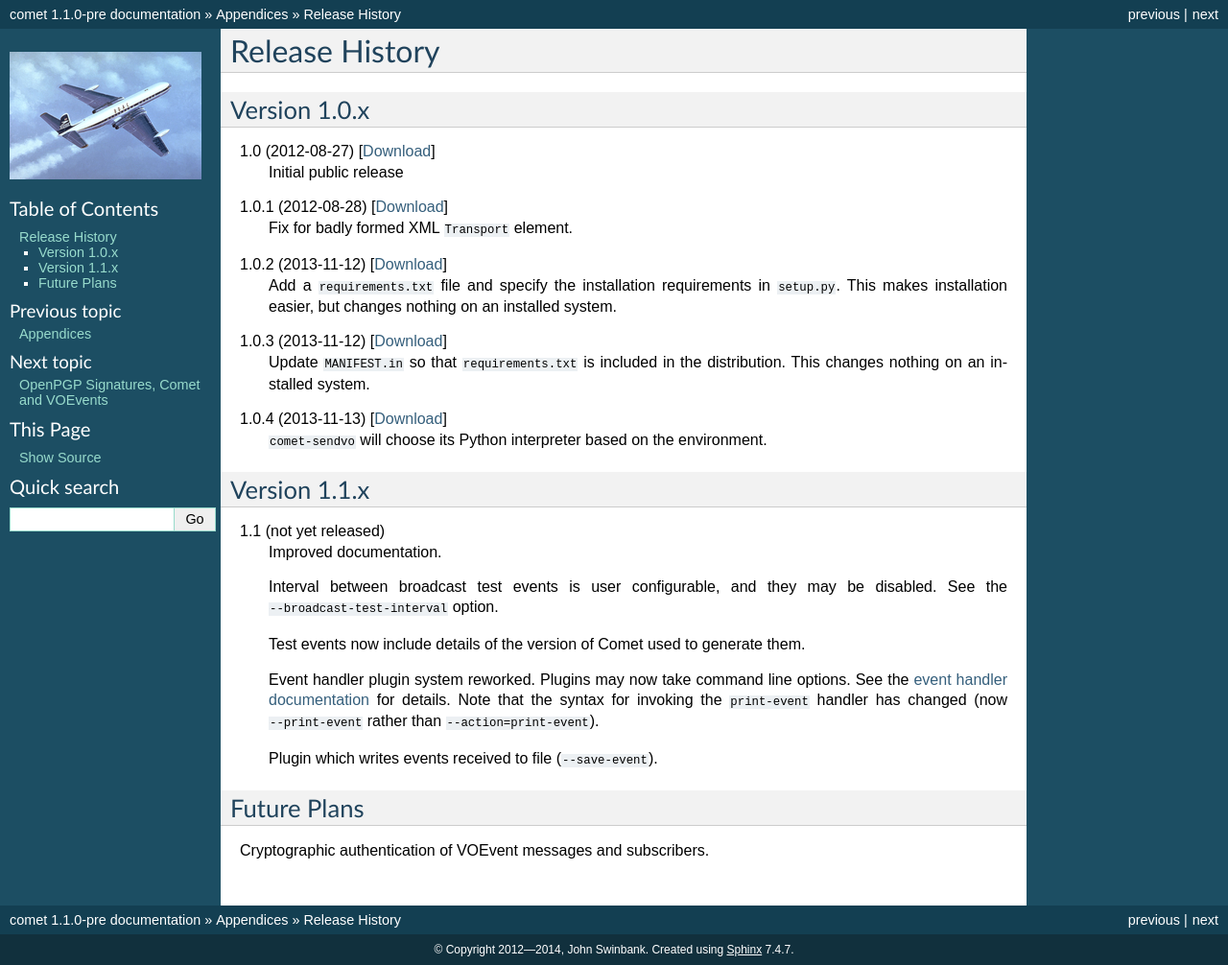
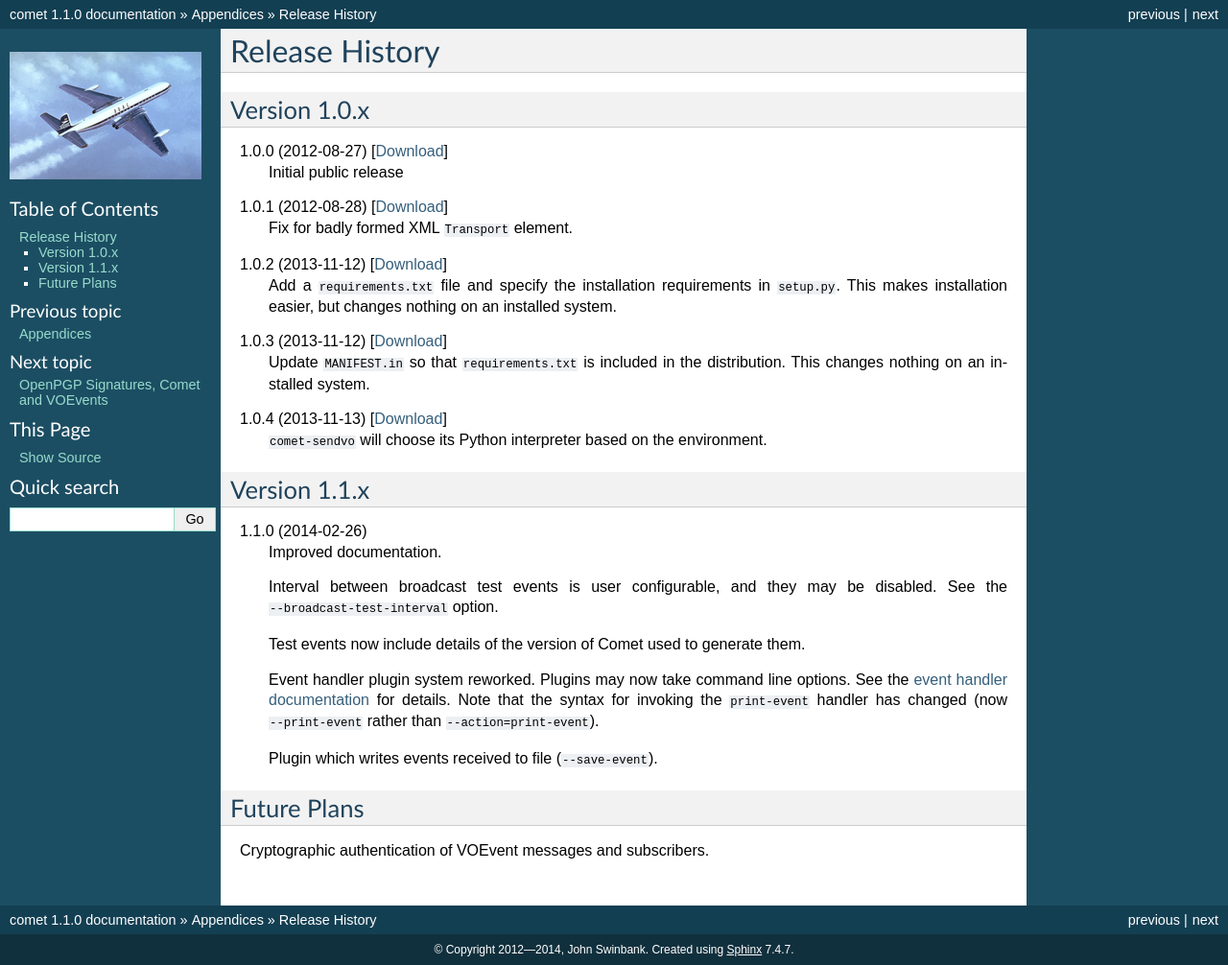
Before and after one commit to jdswinbank/Comet, a Sphinx documentation site: the page built from docs/appendix/history.rst, in a window 1280 px wide. Shown: the whole page at 96% size. Built offline with Sphinx 7.4.7, drawn with Linux system fonts in a browser that asks for light colours.

Commit message:
Set version 1.1.0

```diff
--- a/comet/__init__.py
+++ b/comet/__init__.py
@@ -2,4 +2,4 @@ __description__ = "VOEvent Broker"
 __url__ = "http://comet.transientskp.org/"
 __author__ = "John Swinbank"
 __contact__ = "j.swinbank@uva.nl"
-__version__ = "1.1.0-pre"
+__version__ = "1.1.0"
--- a/docs/appendix/history.rst
+++ b/docs/appendix/history.rst
@@ -4,7 +4,7 @@ Release History
 Version 1.0.x
 -------------
 
-1.0 (2012-08-27) [`Download <https://github.com/jdswinbank/Comet/tarball/1.0.0>`__]
+1.0.0 (2012-08-27) [`Download <https://github.com/jdswinbank/Comet/tarball/1.0.0>`__]
    Initial public release
 
 1.0.1 (2012-08-28) [`Download <https://github.com/jdswinbank/Comet/tarball/1.0.1>`__]
@@ -26,7 +26,7 @@ Version 1.0.x
 Version 1.1.x
 -------------
 
-1.1 (not yet released)
+1.1.0 (2014-02-26)
     Improved documentation.
 
     Interval between broadcast test events is user configurable, and they may
```
